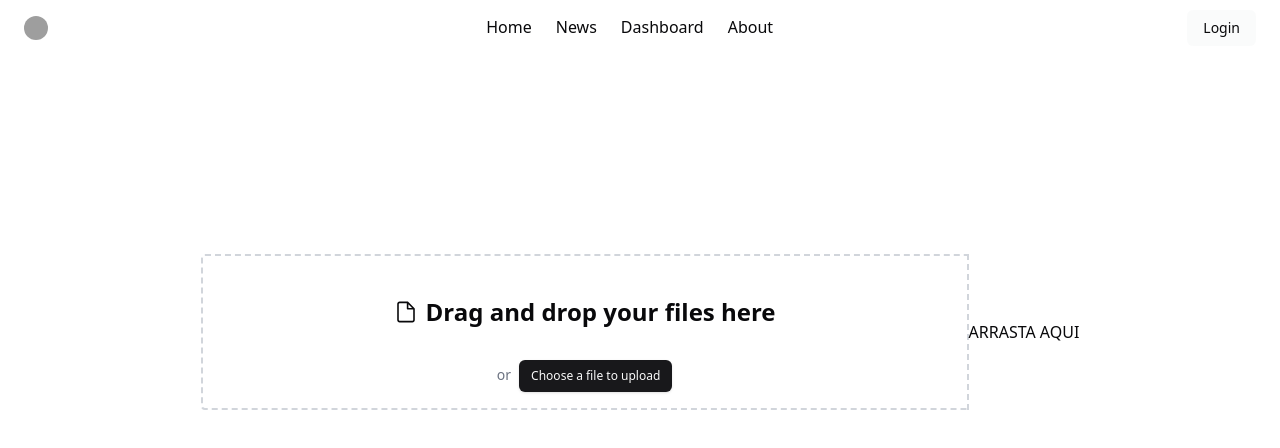
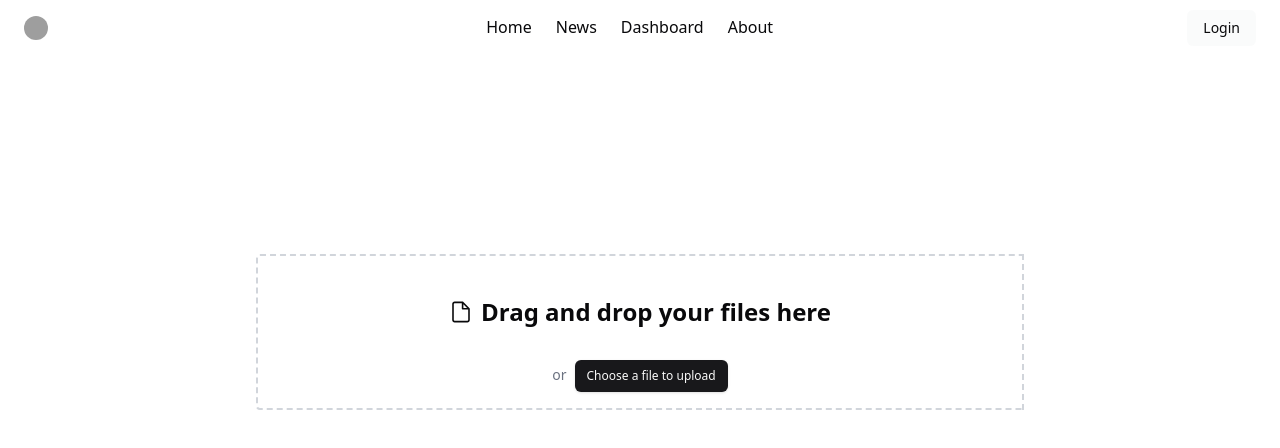
Before and after one commit to Vattghern203/deepcoffe-web, a React (Vite) app: page / in a window 1280 px wide. Shown: the top 448 px of the page. Built offline with nearby package versions, Linux system fonts and the light colour scheme; grey boxes are pictures that could not be loaded.

Commit message:
fix: state errors

```diff
--- a/src/App.tsx
+++ b/src/App.tsx
@@ -8,7 +8,7 @@ import { Home, News } from '@/pages'
 
 function App() {
 
-  const pageLinks = [
+  /* const pageLinks = [
     {
       name: 'home',
       url: '/'
@@ -28,7 +28,7 @@ function App() {
       name: 'sobre',
       url: '/about'
     }
-  ]
+  ] */
 
   return (
     <>
--- a/src/components/atoms/ReadMore/ReadMore.tsx
+++ b/src/components/atoms/ReadMore/ReadMore.tsx
@@ -7,8 +7,8 @@ export function ReadMore() {
     return (
 
         <a
-            className="font-semibold inline-flex items-center  space-x-2"
-            href="#"
+          className="font-semibold inline-flex items-center  space-x-2"
+          href="#"
         >
               <span>Read more</span>
               <ChevronRightIcon className="w-4 h-4" />
--- a/src/components/organisms/Login/Login.tsx
+++ b/src/components/organisms/Login/Login.tsx
@@ -9,6 +9,7 @@ import { Label } from "@/components/ui/label"
 import { Input } from "@/components/ui/input"
 import { Separator } from "@/components/ui/separator"
 import { Popover } from "@/components/ui/popover"
+import { HtmlHTMLAttributes } from "react"
 
 export default function Component() {
   return (
@@ -47,7 +48,7 @@ export default function Component() {
   )
 }
 
-function XIcon(props) {
+function XIcon(props: HtmlHTMLAttributes<HTMLOrSVGElement>) {
   return (
     <svg
       {...props}
--- a/src/components/organisms/UploadFiles/UploadFiles.tsx
+++ b/src/components/organisms/UploadFiles/UploadFiles.tsx
@@ -13,7 +13,7 @@ import './upload-files.module.css'
 export default function Component() {
 
     const [fileStack, setFileStack] = useState<File[]>([])
-    const [blobs, setBlobs] = useState<Blob[]>([])
+    //const [blobs, setBlobs] = useState<Blob[]>([])
 
     const dropHandler = (event: DragEvent) => {
 
@@ -92,11 +92,6 @@ export default function Component() {
                     <input className="hidden" type="file" name="" id="file-form" />
                 </label>
             </label>
-
-
-            <div className="doidona" onDrop={(ev) => dropHandler(ev)} onDragOver={(ev) => dragOverHandler(ev)}>
-              ARRASTA AQUI
-            </div>
         </section>
     )
 }
```
